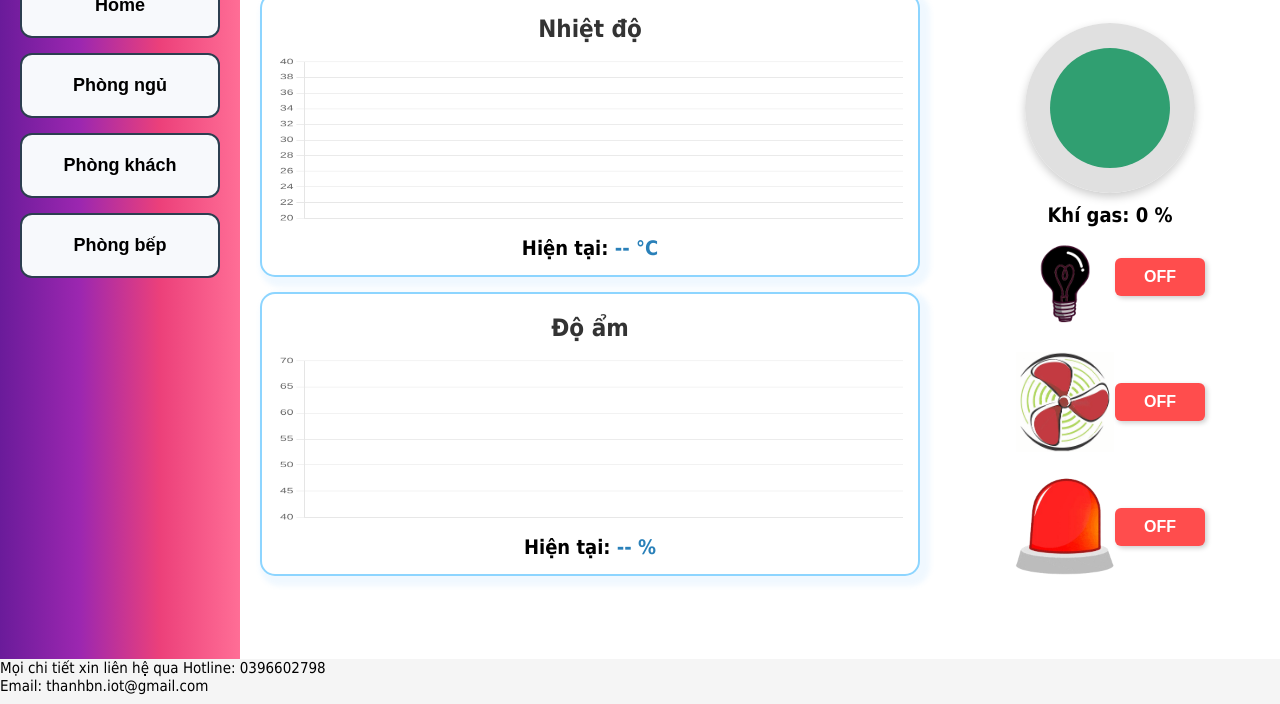
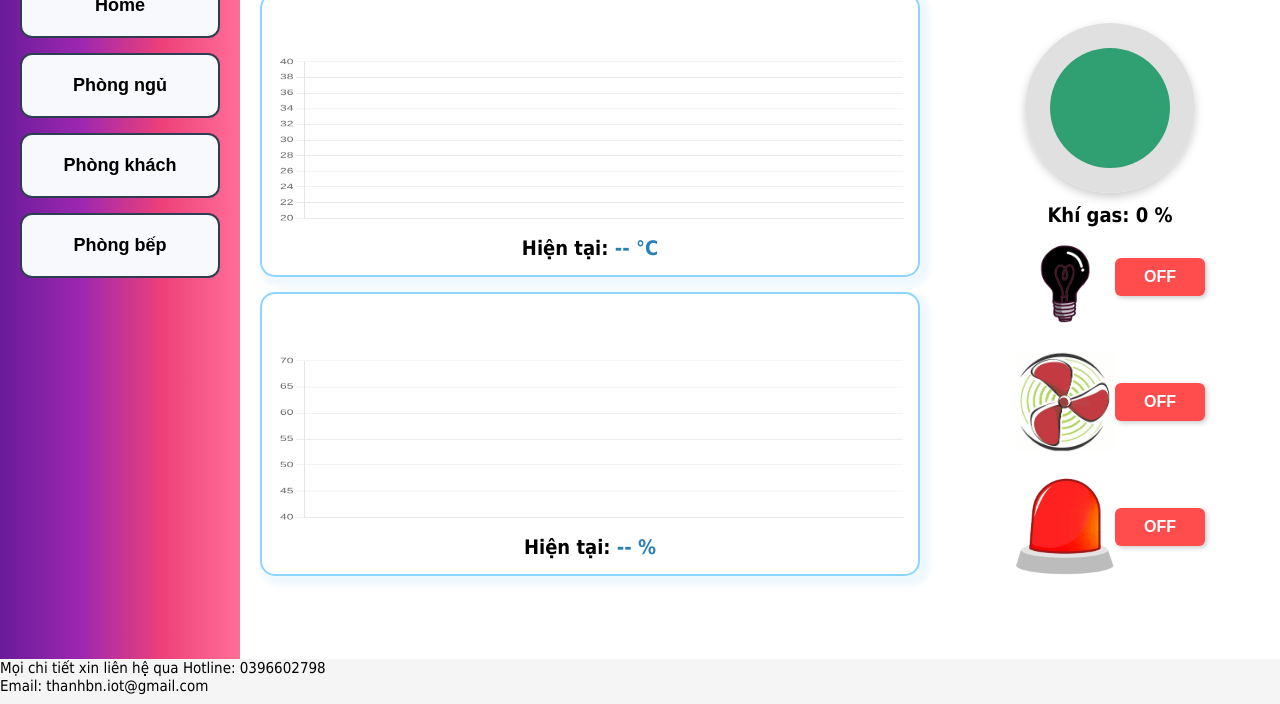
Before and after one commit to thanhbnute/SMART-HOME, a plain HTML site: page kitchen.html in a window 1280 px wide. Shown: the part 127-831 px from the top of the page. Drawn offline with nearby package versions, Linux system fonts and the light colour scheme; no server answers.

Commit message:
Update kitchen.css

```diff
--- a/kitchen.css
+++ b/kitchen.css
@@ -32,7 +32,7 @@
     font-weight: bold;
     padding-top: 10px;
     font-size: 24px;
-    color: #333;
+    color: #ffff;
     margin: 0;
 }
 
@@ -106,4 +106,5 @@ canvas {
     align-items: center;
     justify-content:space-around;
     padding: 0 15px;
+
 }
```
